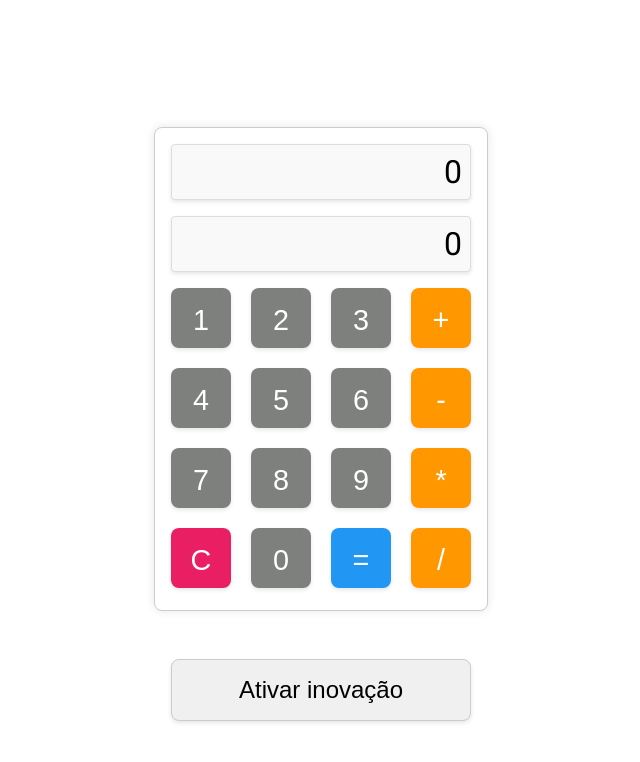
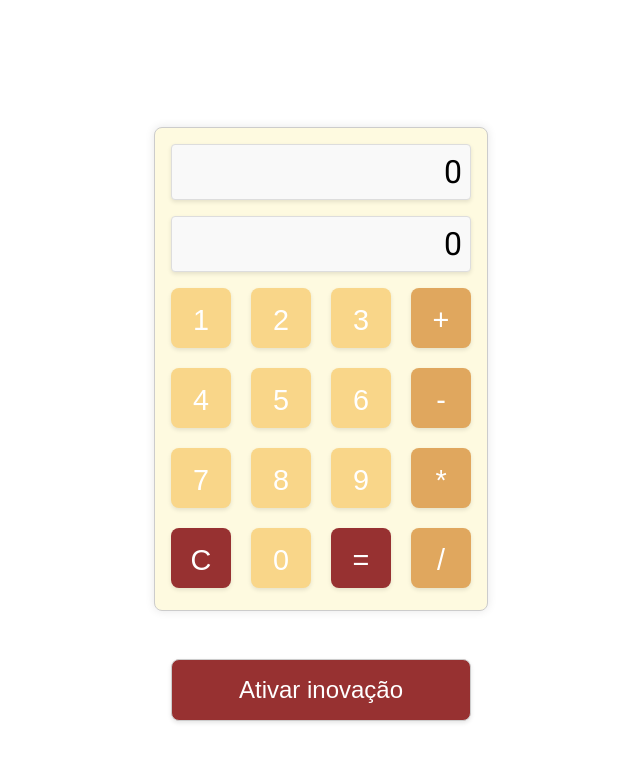
Before and after one commit to barretoga/svelte-calculator, a SvelteKit app: page / in a window 1280 px wide. Shown: the top 762 px of the page, without its empty margins (319-959 px from the left). Built offline with nearby package versions, Linux system fonts and the light colour scheme.

Commit message:
💄 style: improve css

```diff
--- a/src/routes/+page.svelte
+++ b/src/routes/+page.svelte
@@ -92,7 +92,7 @@ onMount(() => {
   border-radius: 8px;
   box-shadow: 0 0 10px rgba(0, 0, 0, 0.1);
   position: relative;
-  background-color: #fff;
+  background-color: #FEFAE0;
 }
 
 .display {
@@ -135,40 +135,43 @@ onMount(() => {
 }
 
 .calculator button.number {
-  background-color: #7e807e;
+  background-color: #F9D689;
   color: white;
 }
 
 .calculator button.operator {
-  background-color: #FF9800;
+  background-color: #E0A75E;
   color: white;
 }
 
 .calculator button.clear {
-  background-color: #E91E63;
+  background-color: #973131;
   color: white;
 }
 
 .calculator button.equal {
-  background-color: #2196F3;
+  background-color: #973131;
   color: white;
 }
 
 .fun-mode-toggle {
+  background-color: #973131;
+  color: white;
   font-size: 1.5rem;
   width: 300px;
   padding: 1rem;
   cursor: pointer;
   transition: background-color 0.3s;
+  transition: top 0.3s, left 0.3s, transform 0.3s;
   border: 1px solid #ccc;
   border-radius: 8px;
   margin-top: 1rem;
-  background-color: #f0f0f0;
   box-shadow: 0 2px 4px rgba(0, 0, 0, 0.1);
 }
 
 .fun-mode-toggle:hover {
-  background-color: #e0e0e0;
+  transform: scale(1.1);
+  background-color: #E0A75E;
 }
 </style>
 
```
